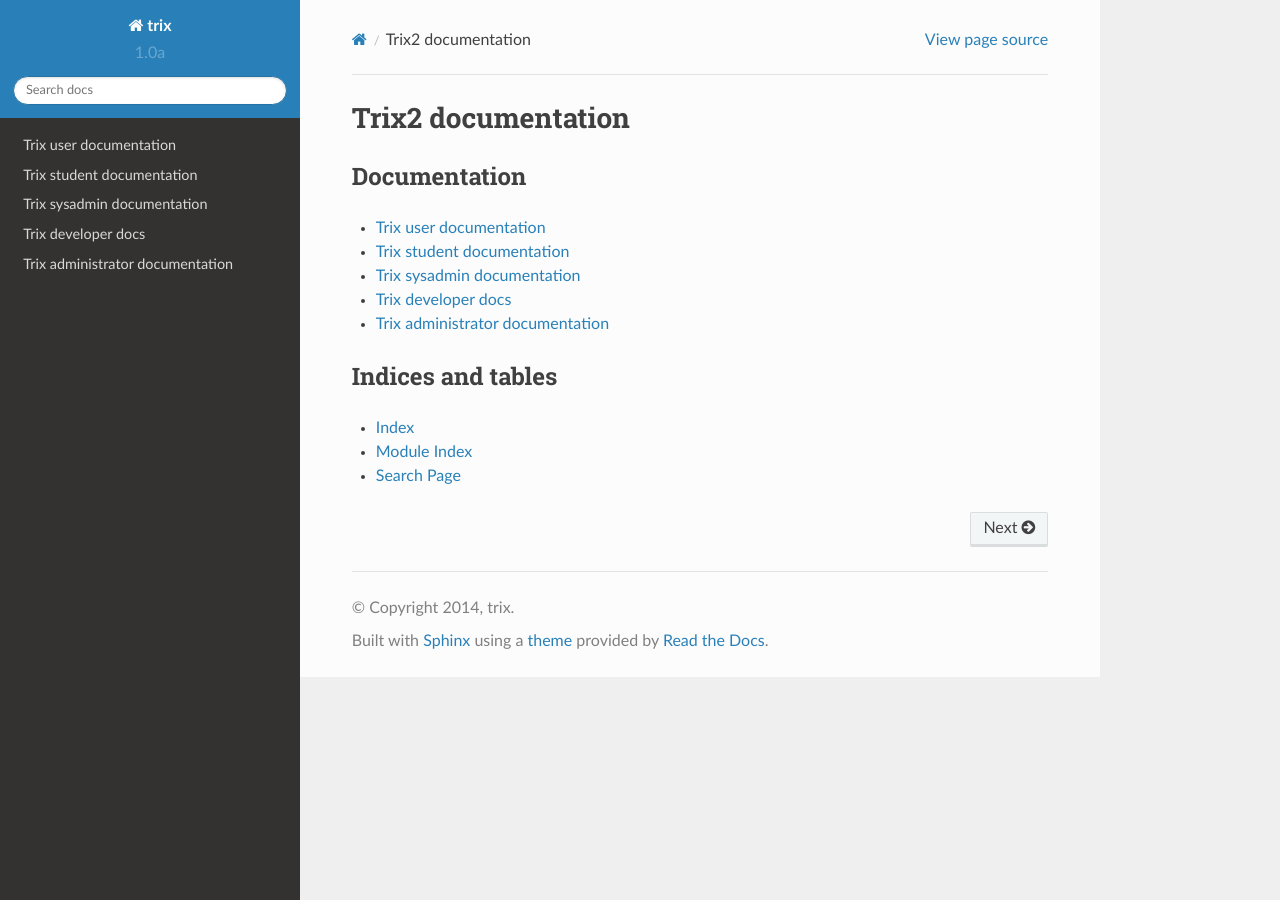
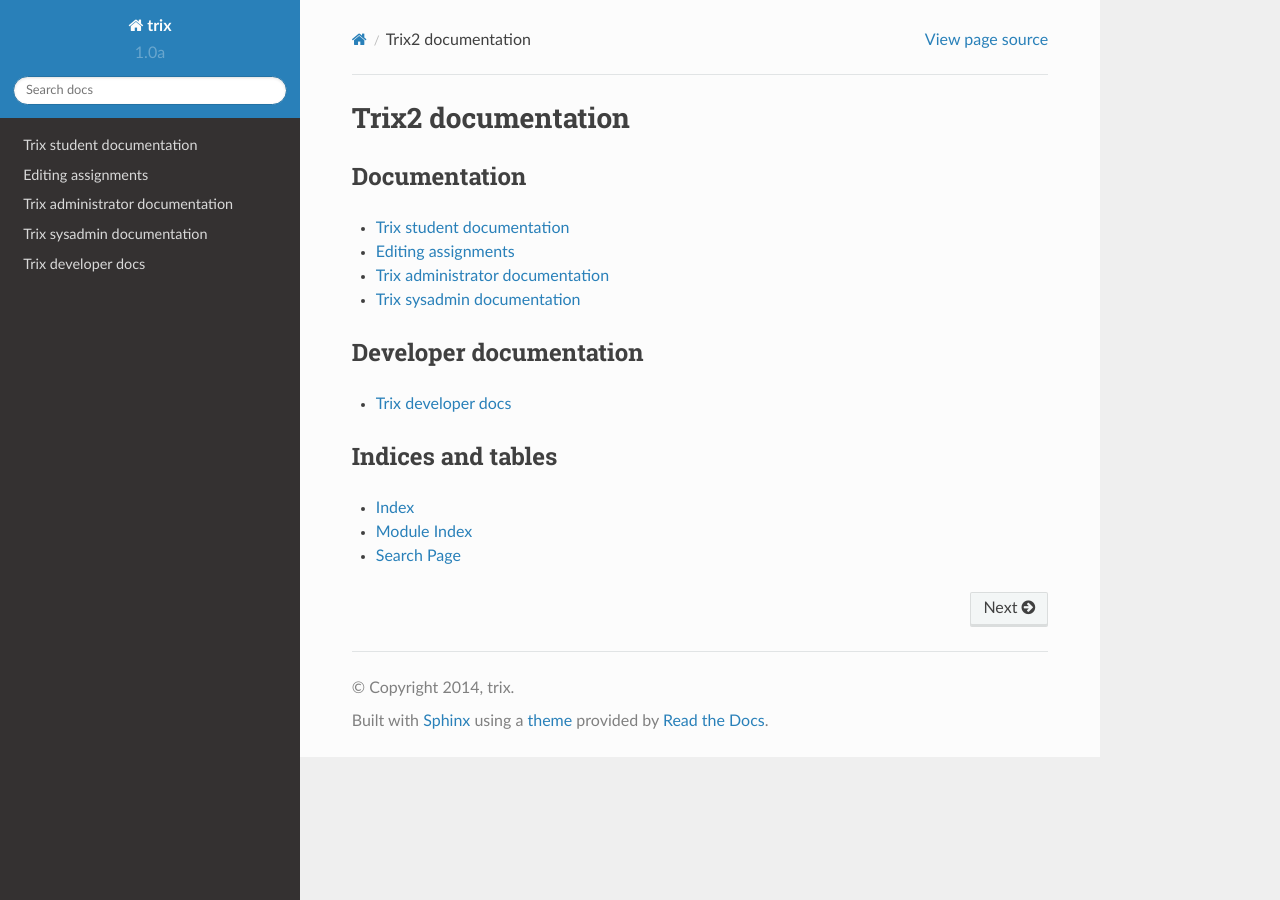
Before and after one commit to devilry/trix2, a Sphinx documentation site: the page built from docs/index.rst, in a window 1280 px wide. Built offline with Sphinx 7.4.7 and the Read the Docs theme 2.0.0, drawn with Linux system fonts in a browser that asks for light colours; pages that are not in the unit, such as notebooks, are missing from menus.

Commit message:
docs: Cleanup.

```diff
--- /dev/null
+++ b/docs/editor/index.rst
@@ -0,0 +1,10 @@
+###################
+Editing assignments
+###################
+
+
+.. toctree::
+   :maxdepth: 2
+
+   markdown
+   bulkedit
--- a/docs/index.rst
+++ b/docs/index.rst
@@ -10,12 +10,20 @@
 .. toctree::
    :maxdepth: 1
 
-   user/index
    student/index
+   editor/index
+   administrator/index
    sysadmin/index
+
+
+***********************
+Developer documentation
+***********************
+
+.. toctree::
+   :maxdepth: 1
+
    develop/index
-   administrator/index
-
 
 
 ******************
--- a/docs/user/index.rst
+++ /dev/null
@@ -1,10 +0,0 @@
-#######################
-Trix user documentation
-#######################
-
-
-.. toctree::
-   :maxdepth: 2
-
-   markdown
-   bulkedit
```
Also changed, not shown: docs/editor/bulkedit.rst (renamed from docs/user/bulkedit.rst), docs/editor/images/bulkedit.png (renamed from docs/user/images/bulkedit.png), docs/editor/markdown.rst (renamed from docs/user/markdown.rst).
